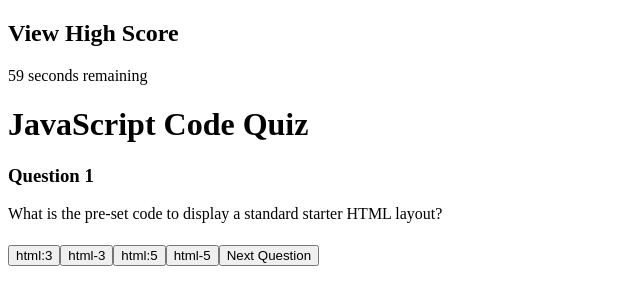
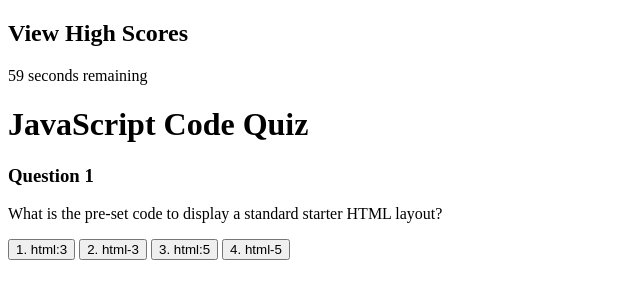
Before and after one commit to scotitakura/JS-Code-Quiz, a plain HTML site: page index.html in a window 1280 px wide. Both pictures are taken after a click on the button "Start the Quiz!". Shown: the whole page, without its empty margins (0-640 px from the left). Drawn offline with Linux system fonts and the light colour scheme.

Commit message:
divided each function is js and added more buttons in html. also added a 5th item in the questions array to make displaying a final score page

```diff
--- a/assets/js/script.js
+++ b/assets/js/script.js
@@ -3,214 +3,121 @@ function toggleClass(selector, className) {
 }
 
 // Timer countdown
+var timeTotal = document.getElementById("timer");
 var timeLeft = 60;
+timeTotal.innerHTML = timeLeft + " seconds remaining"
+
+// question index at current state
+var qIndex = 0;
 
 // Get Element ID's
-var quizSection = document.getElementById("quiz-area");
-var questionTitle = document.getElementById("quiz-header");
+var codeTitle = document.getElementById("code-title");
+var quizSection = document.getElementById("quiz-section");
+var questionTitle = document.getElementById("quiz-title");
 var question = document.getElementById("question");
 var startButton = document.getElementById("start");
+var choiceButton = document.querySelectorAll(".choice");
+var quizTitleClass = document.querySelector(".quiz-title");
+var quizParagraphClass = document.querySelector(".question-paragraph");
+var resultSection = document.getElementById("result");
 
 // Create question/answer array
 var questionArr = [{
     question: "Question 1",
     title: "What is the pre-set code to display a standard starter HTML layout?",
-    choices: ["html:3","html-3","html:5","html-5"],
-    answer: "html:5"
+    choices: ["1. html:3","2. html-3","3. html:5","4. html-5"],
+    answer: "3. html:5"
 }, {
     question: "Question 2",
     title: "What is the proper function to call an element from the HTML document?",
-    choices: ["getElementByID", "getElementID", "getElement", "getID"],
-    answer: "getElementByID."
+    choices: ["1. getElementByID", "2. getElementID", "3. getElement", "4. getID"],
+    answer: "1. getElementByID"
 }, {
     question: "Question 3",
     title: "How do you create a function in JavaScript?",
-    choices: ["function = doThis()", "function: doThis()", "function doThis()", "function if doThis()"],
-    answer: "function doThis()."
+    choices: ["1. function = doThis()", "2. function: doThis()", "3. function doThis()", "4. function if doThis()"],
+    answer: "2. function doThis()"
 }, {
     question: "Question 4",
     title: "How do you create an if statement in JavaScript?",
-    choices: ["if x = 10", "if (x == 10)", "if: x == 10", "if = x == 10"],
-    answer: "if (x == 10)."
+    choices: ["1. if x = 10", "2. if (x == 10)", "3. if: x == 10", "4. if = x == 10"],
+    answer: "2. if (x == 10)"
 }, {
     question: "Question 5",
     title: "How do you format comments in JavaScript?",
-    choices: ["comment(This function does this)", "<!-- This function does this -->", "/* This function does this */", "// This function does this"],
-    answer: "// This function does this."
+    choices: ["1. comment(This function does this)", "2. <!-- This function does this -->", "3. /* This function does this */", "4. // This function does this"],
+    answer: "4. // This function does this"
+}, {
+    question: "",
+    title: "",
+    choices: ["", "", "", ""],
+    answer: "",
 }];
 
+for (var i = 0; i < choiceButton.length; ++i) {
+    choiceButton[i].addEventListener('click', nextClick);
+    choiceButton[i].setAttribute("style", "visibility: hidden");
+};
 
+var startClick = startButton.onclick = function() {
 
-
-var clickstart = startButton.onclick = function() {
     // When start button is clicked, start time
     var timeInterval = setInterval(function(){
-        var timeTotal = document.getElementById("timer");
-        if(timeLeft < 0){
+        if(timeLeft < 1 || qIndex == 5){
             clearInterval(timeInterval);
-            window.alert("Time's up!");
-            // replace with your score is = 0 seconds
+            for (var i = 0; i < choiceButton.length; ++i) {
+                choiceButton[i].setAttribute("style", "visibility: hidden");
+            };
+            var highscore = timeLeft;
+            timer.remove();
+            resultSection.innerHTML = "";
+            codeTitle.innerHTML = "Your score is " + highscore + " points!";
         } else {
             timeTotal.innerHTML = timeLeft + " seconds remaining";
         }
         timeLeft -= 1;
     }, 1000);
 
-    // When start clicked, replace everything
     quizSection.removeChild(startButton);
-    questionTitle.innerHTML = questionArr[0].question;
-    question.innerHTML = questionArr[0].title;
 
-    // Make all the buttons
-    var opt1 = document.createElement("button");
-    var opt2 = document.createElement("button");
-    var opt3 = document.createElement("button");
-    var opt4 = document.createElement("button");
-    var optArr = [opt1, opt2, opt3, opt4];
+    for (var i = 0; i < choiceButton.length; ++i) {
+        choiceButton[i].setAttribute("style", "visibility: visible");
+    };
 
-    // Append all the buttons
-    for (var i = 0; i < optArr.length; ++i) {
-        quizSection.appendChild(optArr[i]);
+    quizUpdate(questionArr[0]);
+    resultSection.innerHTML = "";
+}
+
+
+function quizUpdate(questionIndex, previousCheck) {
+    questionTitle.innerHTML = questionIndex.question;
+    question.innerHTML = questionIndex.title;
+    var choices = questionIndex.choices;
+
+    for (var i = 0; i < choices.length; ++i) {
+        choiceButton[i].textContent = choices[i];
+        choiceButton[i].setAttribute('value', choices[i]);
     }
 
-    // Label all the buttons
-    opt1.innerHTML = questionArr[0].choices[0];
-    opt2.innerHTML = questionArr[0].choices[1];
-    opt3.innerHTML = questionArr[0].choices[2];
-    opt4.innerHTML = questionArr[0].choices[3];
+    if (previousCheck) {
+        resultSection.innerHTML = "Correct!";
+    }   else  {
+        resultSection.innerHTML = "Inorrect! Minus 10 seconds.";
+    }
+}
 
-    var correctCheck = document.createElement("h4");
-    question.appendChild (correctCheck);
-    correctCheck.innerHTML = "";
+function nextClick(e) {
+    // When start clicked, replace everything
+    var questionIndex = questionArr[qIndex];
+    var currentCheck = true;
 
-    // Create new button
-    var nextBttn = document.createElement("button");
-    quizSection.appendChild(nextBttn);
-    nextBttn.innerHTML = "Next Question";
+    if (this.getAttribute("value") == questionIndex.answer) {
+        qIndex += 1;
+    } else {
+        currentCheck = false;
+        timeLeft -= 10;
+        qIndex += 1;
+    }
 
-    var choiceClick = optArr.onclick = function() {
-        if (optArr === questionArr[0].answer) {
-            correctCheck.innerHTML = "Correct."
-        } else {
-            correctCheck.innerHTML = "Incorrect, -10 seconds."
-        }
-    }
+    quizUpdate(questionArr[qIndex], currentCheck);
 };
-
-// for (var i = 0; i < optArr.length; i++) {
-//     optArr[i].addEventListener("click", function(){
-//         question.appendChild (correctCheck);
-//         correctCheck.innerHTML = "";
-//         if (choiceArr[j] === !questionArr[0].a) {
-//             correctCheck.innerHTML = "Correct."
-//         } else {
-//             correctCheck.innerHTML = "Incorrect, -10 seconds."
-//         }
-//     });
-// }
-
-            // if (questionArr[0].c2 === questionArr[0].a) {
-            //     correctCheck.innerHTML = "Correct."
-            // } else {
-            //     correctCheck.innerHTML = "Incorrect, -10 seconds."
-            // }
-
-            // if (questionArr[0].c3 === questionArr[0].a) {
-            //     correctCheck.innerHTML = "Correct."
-            // } else {
-            //     correctCheck.innerHTML = "Incorrect, -10 seconds."
-            // }
-
-            // if (questionArr[0].c4 === questionArr[0].a) {
-            //     correctCheck.innerHTML = "Correct."
-            // } else {
-            //     correctCheck.innerHTML = "Incorrect, -10 seconds."
-    //         // }
-    //     });
-    // }
-    //         // opt3.addEventListener("click", function(){
-            //     var correctCheck = document.createElement("h4");
-            //     if (questionArr[0].c3 === questionArr[0].a) {
-            //         question.appendChild (correctCheck);
-            //         correctCheck.innerHTML = "Correct."
-            //     } else {
-            //         question.appendChild (correctCheck);
-            //         correctCheck.innerHTML = "Incorrect, -10 seconds."
-            //     }
-            // });
-
-    // opt1.addEventListener("click", function(){
-    //     var correctCheck = document.createElement("h4");
-    //     if (questionArr[0].c1 === questionArr[0].a) {
-    //         question.appendChild (correctCheck);
-    //         correctCheck.innerHTML = "Correct."
-    //     } else {
-    //         question.appendChild (correctCheck);
-    //         correctCheck.innerHTML = "Incorrect, -10 seconds."
-    //     }
-    // });
-    // opt2.addEventListener("click", function(){
-    //     var correctCheck = document.createElement("h4");
-    //     if (questionArr[0].c2 === questionArr[0].a) {
-    //         question.appendChild (correctCheck);
-    //         correctCheck.innerHTML = "Correct."
-    //     } else {
-    //         question.appendChild (correctCheck);
-    //         correctCheck.innerHTML = "Incorrect, -10 seconds."
-    //     }
-    // });
-    // opt4.addEventListener("click", function(){
-    //     var correctCheck = document.createElement("h4");
-    //     if (questionArr[0].c4 === questionArr[0].a) {
-    //         question.appendChild (correctCheck);
-    //         correctCheck.innerHTML = "Correct."
-    //     } else {
-    //         question.appendChild (correctCheck);
-    //         correctCheck.innerHTML = "Incorrect, -10 seconds."
-    //     }
-    // });
-
-
-    // function (event){
-    //     console.log(event.target.value)
-    //     }
-    //     buttonEl.setAttribute("value", questionArr[0].choices[0])
-    // opt3.addEventListener("click", dispCorrect)
-    // if (opt3.onclick){
-    //     var correctDisplay = document.createElement("div");
-    //     quizSection.appendChild(correctDisplay);
-    //     correctDisplay.innerHTML = "Correct!"
-    // };
-    // if (opt1.onclick, opt2.onclick, opt4.onclick){
-    //     // Subtract 10 seconds from time
-    //     var incorrectDisplay = document.createElement("div");
-    //     quizSection.appendChild(incorrectDisplay);
-    //     incorrectDisplay.innerHTML = "Incorrect! Minus 10 seconds."
-
-// function getQuestions(){
-//     var currentQuestion = questionArr[index];
-//     var titleElem = document.getElementById("question-title");
-//     titleElem.textContent = currentQuestion.title;
-
-//     var choicesElem = document.getElementById("choices");
-//     choicesElem.innerHTML="";
-
-//     currentQuestion.choices.forEach(function(choice){
-//         var choiceButton = document.createElement("button");
-//         choiceButton.setAttribute("class", "optionsButton");
-//         choiceButton.setAttribute("value", choice);
-//         choiceButton.textContent = choice;
-//         choiceButton.onclick = optionSelected;
-
-//         choicesElem.appendChild(choiceButton);
-
-//     })
-// };
-
-// function optionSelected(){
-//     if (choiceArr[j] === questionArr[0].a) {
-//         correctCheck.innerHTML = "Correct."
-//     } else {
-//         correctCheck.innerHTML = "Incorrect, -10 seconds."
-//     }
-// };
--- a/index.html
+++ b/index.html
@@ -7,22 +7,27 @@
         <title>Document</title>
     </head>
     <body>
-        <header>
-            <h2 href="#">View High Score</h2>
+        <header id="header">
+            <h2 href="#">View High Scores</h2>
             <div id="timer" value="0"></div>
         </header>
 
         <main>
-            <h1>JavaScript Code Quiz</h1>
-            <section id="quiz-area">
-                <h3 id="quiz-header">Start the Quiz</h3>
-                <p id="question">
+            <h1 id="code-title">JavaScript Code Quiz</h1>
+            <section id="quiz-section" class="entire-quiz">
+                <h3 id="quiz-title" class="quiz-title">Start the Quiz</h3>
+                <p id="question" class="question-paragraph">
                     There are 3 questions in the quiz and your final score will
                     be calculated by seconds left when the quiz is finished.
                     Every wrong answer will subtract 10 seconds from your time!
                     You have 3 minutes, good luck!
                 </p>
                 <button id="start">Start the Quiz!</button>
+                <button id="choice1" class="choice"></button>
+                <button id="choice2" class="choice"></button>
+                <button id="choice3" class="choice"></button>
+                <button id="choice4" class="choice"></button>
+                <div id="result" class="result"></div>
             </section>
         </main>
         <script src="assets/js/script.js"></script>
```
